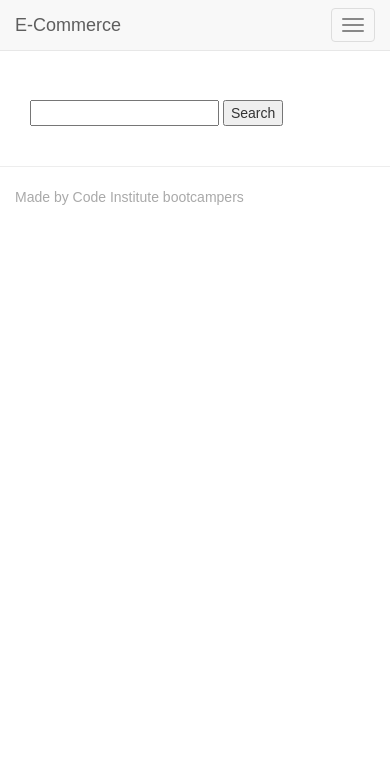
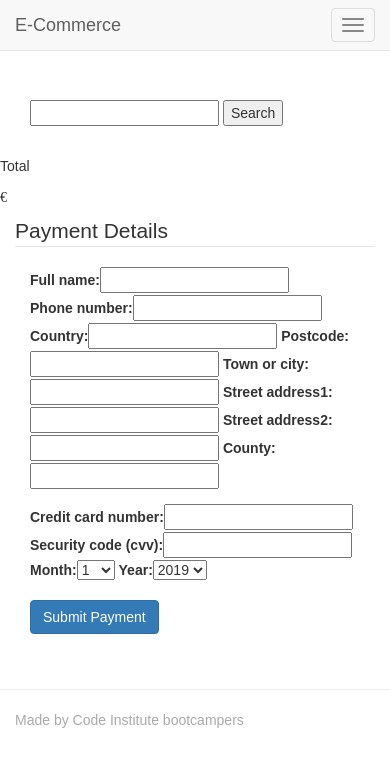
Before and after one commit to Chrisss09/ecommerce, a Django app: page /checkout/ in a window 390 px wide. Shown: the top 767 px of the page. Run offline with Django 3.2, Linux system fonts and the light colour scheme; the visitor is signed in with stand-in values (Sample User, id 1); some libraries are stand-ins or nearby versions; some web fonts are replaced.

Commit message:
Created a checkout form

```diff
--- a/cart/templates/cart.html
+++ b/cart/templates/cart.html
@@ -32,6 +32,6 @@
 <div class="row">
     <p>Total</p>
     <p><span class="glyphicon glyphicon-euro" aria-hidden="true"></span>{{ total }}</p>
-    <a href="/" class="btn btn-success" role="button"><span class="glyphicon glyphicon-ok-sign" aria-hidden="true"></span>Checkout</a>
+    <a href="{% url 'checkout' %}" class="btn btn-success" role="button"><span class="glyphicon glyphicon-ok-sign" aria-hidden="true"></span>Checkout</a>
 </div>
 {% endblock %}
--- a/checkout/models.py
+++ b/checkout/models.py
@@ -16,8 +16,8 @@ class Order(models.Model):
         return "{0}-{1}-{2}".format(self.id, self.date, self.full_name)
 
 class OrderLineItem(models.Model):
-    order = models.ForeignKey(Order, null=False, on_delete=models.CASCADE)
-    product = models.ForeignKey(Product, null=False, on_delete=models.CASCADE)
+    order = models.ForeignKey(Order, null=False, on_delete=models.SET_NULL)
+    product = models.ForeignKey(Product, null=False, on_delete=models.SET_NULL)
     quantity = models.IntegerField(blank=False)
 
     def __str__(self):
--- a/checkout/templates/checkout.html
+++ b/checkout/templates/checkout.html
@@ -3,10 +3,55 @@
 {% load bootstrap_tags %}
 
 {% block head_js %}
-<script type="text/javascript" src="https://js.strip.com/v2/"></script>
+<script type="text/javascript" src="https://js.stripe.com/v2/"></script>
 <script type="text/javascript" src="">
     //<![CDATA[
         Stripe.publishableKey = '{{ publishable }}';
     //]]>
 </script>
+<script type="text/javascript" src="{% static 'js/stripe.js' %}"></script>
 {% endblock %}
+
+{% block content %}
+<div class="row row-flex">
+    {% for item in cart_items %}
+        <div class="col-xs-10 col-xs-offset-1 col-sm-offset-0 col-sm-6 col-md-4 display panel panel-default">
+            <div class="panel-body">
+                <div class="product" style="background-image: url('{{ MEDIA_URL }}{{ item.product.image }}')"></div>
+
+                <div class="caption">
+                    <h3>{{ item.product.name }}</h3>
+                    <p class="product-description">{{ item.product.description }}</p>
+                    <p>{{ item.quantity }}</p>
+                    <p>{{ item.product.price }}</p>
+                </div>
+            </div>
+        </div>
+    {% endfor %}
+</div>
+<div class="row">
+    <p>Total</p>
+    <p><span class="glyphicon glyphicon-euro" aria-hidden="true"></span></p>
+</div>
+
+<form role="form" method="POST" id="payment-form" action="{% url 'checkout' %}">
+    <legend>Payment Details</legend>
+    <div id="credit-card-errors" style="display:none">
+        <div class="alert-message block-message error" id="stripe-error-message"></div>
+    </div>
+
+    <div class="form-group col-md-6">
+        {{ order_form | as_bootstrap }}
+    </div>
+
+    <div class="form-group col-md-6">
+        {{ payment_form | as_bootstrap }}
+    </div>
+
+    {% csrf_token %}
+    <div class="form-group col-md-12">
+        <input class="btn btn-primary" id="submit_payment-btn" name="commit" type="submit" value="Submit Payment">
+    </div>
+</form>
+
+{% endblock %}
```
